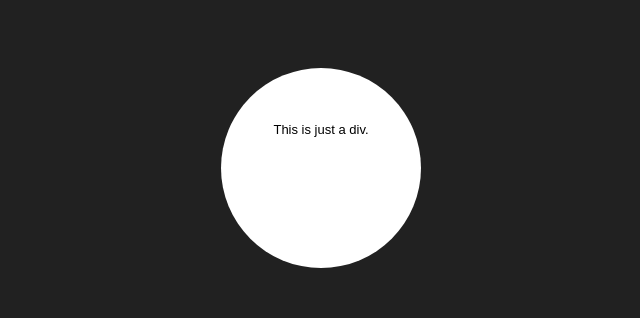
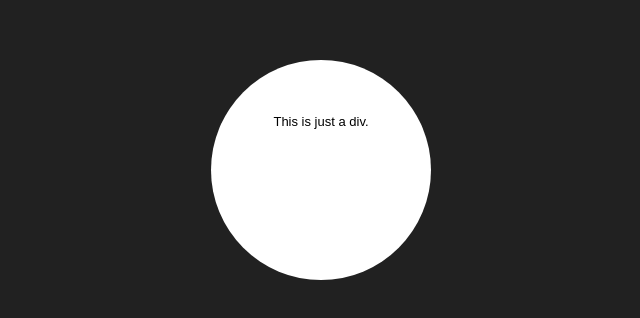
Before and after one commit to Rixten/two-way-patch, a plain HTML site: page index.html in a window 1280 px wide. Shown: the part 132-450 px from the top of the page, without its empty margins (319-959 px from the left). Drawn offline with Linux system fonts and the light colour scheme.

Commit message:
tinkering with the div

```diff
--- a/stylesheet.css
+++ b/stylesheet.css
@@ -10,10 +10,10 @@ body {
   margin: 0;
 }
 #circle {
-  width: 200px;
-  height: 200px;
+  width: 220px;
+  height: 220px;
   margin: 0 auto;
-  margin-top: 200px;
+  margin-top: 15%;
   box-sizing: border-box;
   padding: 50px;
   border-radius: 150px;
```
